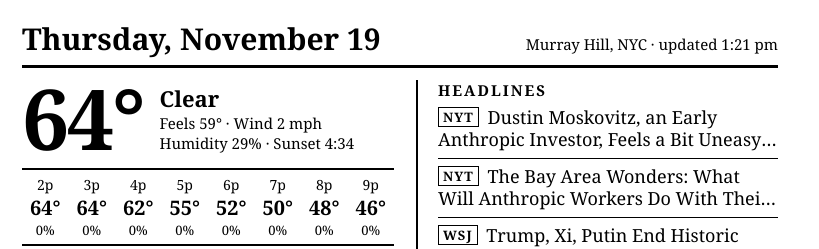
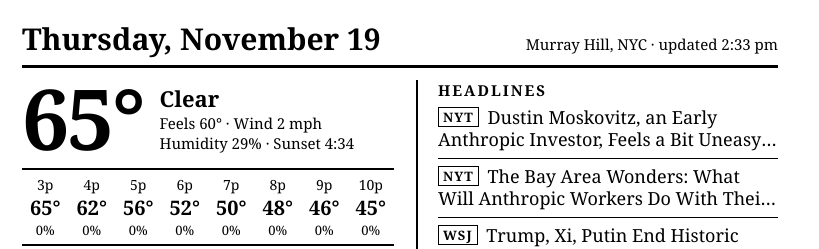
Before and after one commit to DeSantaCreations/eink-dashboard, a plain HTML site: page docs/index.html in a window 1280 px wide. Shown: the top 249 px of the page, without its empty margins (0-819 px from the left). Drawn offline with Linux system fonts and the light colour scheme.

Commit message:
Update dashboard

```diff
--- a/docs/index.html
+++ b/docs/index.html
@@ -34,16 +34,16 @@ li+li{border-top:1px solid #000;padding-top:7px}
 </style></head>
 <body><div class=wrap>
 <header><div class=date>Thursday, November 19</div>
-<div class=meta>Murray Hill, NYC &middot; updated 1:21 pm</div></header>
+<div class=meta>Murray Hill, NYC &middot; updated 2:33 pm</div></header>
 <main>
 <section class=wx>
   <div class=now>
-    <div class=temp>64°</div>
+    <div class=temp>65°</div>
     <div><div class=cond>Clear</div>
-    <div class=sub>Feels 59° &middot; Wind 2 mph<br>
+    <div class=sub>Feels 60° &middot; Wind 2 mph<br>
     Humidity 29% &middot; Sunset 4:34</div></div>
   </div>
-  <table class=hourly><tr><td><div class=h>2p</div><div class=ht>64°</div><div class=hp>0%</div></td><td><div class=h>3p</div><div class=ht>64°</div><div class=hp>0%</div></td><td><div class=h>4p</div><div class=ht>62°</div><div class=hp>0%</div></td><td><div class=h>5p</div><div class=ht>55°</div><div class=hp>0%</div></td><td><div class=h>6p</div><div class=ht>52°</div><div class=hp>0%</div></td><td><div class=h>7p</div><div class=ht>50°</div><div class=hp>0%</div></td><td><div class=h>8p</div><div class=ht>48°</div><div class=hp>0%</div></td><td><div class=h>9p</div><div class=ht>46°</div><div class=hp>0%</div></td></tr></table>
+  <table class=hourly><tr><td><div class=h>3p</div><div class=ht>65°</div><div class=hp>0%</div></td><td><div class=h>4p</div><div class=ht>62°</div><div class=hp>0%</div></td><td><div class=h>5p</div><div class=ht>56°</div><div class=hp>0%</div></td><td><div class=h>6p</div><div class=ht>52°</div><div class=hp>0%</div></td><td><div class=h>7p</div><div class=ht>50°</div><div class=hp>0%</div></td><td><div class=h>8p</div><div class=ht>48°</div><div class=hp>0%</div></td><td><div class=h>9p</div><div class=ht>46°</div><div class=hp>0%</div></td><td><div class=h>10p</div><div class=ht>45°</div><div class=hp>0%</div></td></tr></table>
   <table class=daily><tr><td class=dn>Today</td><td class=dc>Cloudy</td><td class=dp>0%</td><td class=dt><b>65°</b> / 41°</td></tr><tr><td class=dn>Fri</td><td class=dc>Cloudy</td><td class=dp>0%</td><td class=dt><b>67°</b> / 40°</td></tr><tr><td class=dn>Sat</td><td class=dc>Cloudy</td><td class=dp>0%</td><td class=dt><b>59°</b> / 42°</td></tr><tr><td class=dn>Sun</td><td class=dc>Showers</td><td class=dp>75%</td><td class=dt><b>63°</b> / 52°</td></tr><tr><td class=dn>Mon</td><td class=dc>Showers</td><td class=dp>75%</td><td class=dt><b>64°</b> / 45°</td></tr><tr><td class=dn>Tue</td><td class=dc>Partly cloudy</td><td class=dp>3%</td><td class=dt><b>47°</b> / 36°</td></tr></table>
 </section>
 <section class=news>
```
